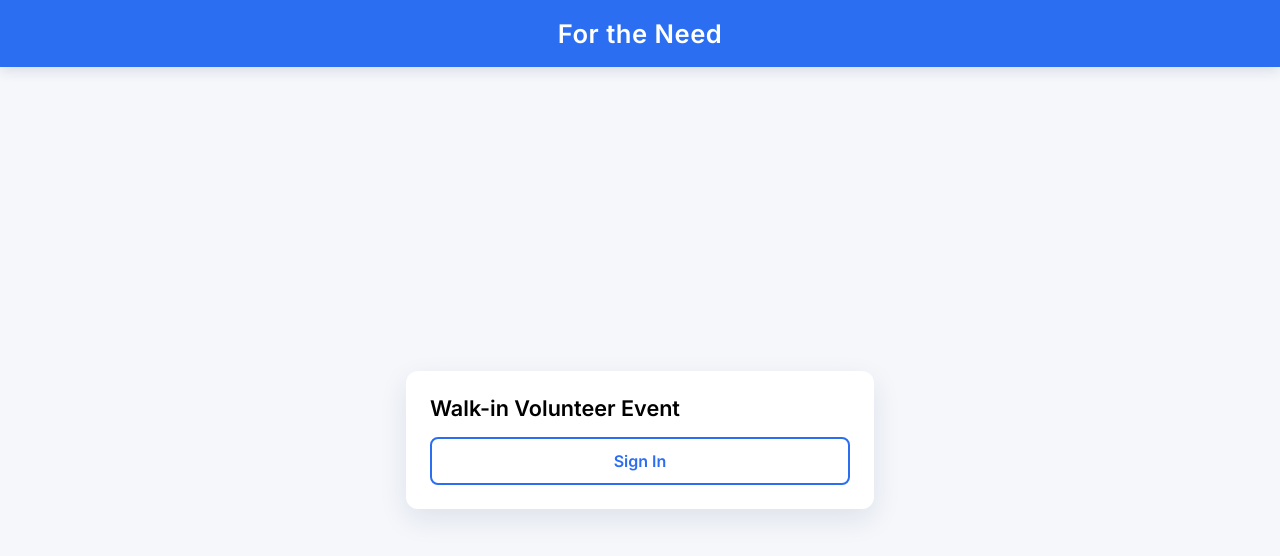
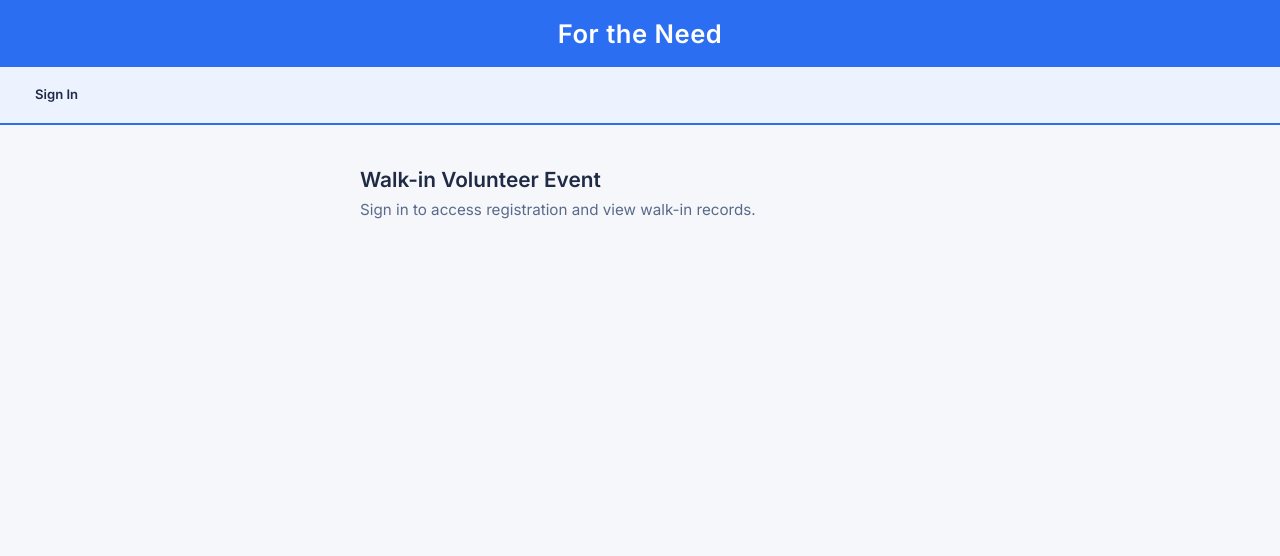
Before and after one commit to bg1790/fortheneed-gc, a website: page index.html in a window 1280 px wide. Drawn offline with Linux system fonts and the light colour scheme.

```diff
--- a/index.html
+++ b/index.html
@@ -17,8 +17,6 @@
       body {
         margin: 0;
         min-height: 100vh;
-        display: grid;
-        place-items: center;
         background: #f5f7fb;
         font-family: "Inter", sans-serif;
       }
@@ -34,46 +32,77 @@
         font-size: 1.6rem;
         font-weight: 600;
         letter-spacing: 0.02em;
-        box-shadow: 0 4px 12px rgba(24, 39, 75, 0.12);
+        z-index: 20;
       }
-      .card {
-        width: min(92vw, 420px);
-        background: #fff;
-        border-radius: 12px;
-        box-shadow: 0 10px 28px rgba(24, 39, 75, 0.1);
-        padding: 24px;
-        margin-top: 80px;
+      .ribbon {
+        position: fixed;
+        top: 67px;
+        left: 0;
+        right: 0;
+        background: #edf2ff;
+        border-bottom: 2px solid #2b6ef2;
+        display: flex;
+        align-items: stretch;
+        padding: 0 8px;
+        z-index: 10;
+        min-height: 56px;
       }
-      h1 {
-        margin: 0 0 16px;
-        font-size: 1.35rem;
+      .ribbon-group {
+        display: flex;
+        align-items: center;
+        gap: 2px;
+        padding: 6px 8px;
+        border-right: 1px solid #c7d2e5;
       }
-      .actions {
-        display: grid;
-        gap: 12px;
+      .ribbon-group:last-child {
+        border-right: none;
       }
-      .actions a,
-      .actions button {
-        display: block;
-        width: 100%;
-        text-align: center;
+      .ribbon-btn {
+        display: flex;
+        flex-direction: column;
+        align-items: center;
+        justify-content: center;
+        padding: 6px 18px;
+        border: 1px solid transparent;
+        border-radius: 3px;
+        background: transparent;
+        color: #1f2a44;
+        font-family: inherit;
+        font-size: 0.82rem;
+        font-weight: 600;
+        cursor: pointer;
         text-decoration: none;
-        padding: 12px 16px;
-        border-radius: 8px;
-        background: #fff;
-        border: 2px solid #2b6ef2;
-        color: #2b6ef2;
-        font-weight: 600;
-        font-size: 1rem;
-        font-family: inherit;
-        cursor: pointer;
+        min-width: 72px;
+        white-space: nowrap;
+        line-height: 1.3;
+        transition: background 0.1s, border-color 0.1s;
       }
-      .actions a:hover,
-      .actions button:hover {
-        background: #eaf1ff;
+      .ribbon-btn:hover {
+        background: #c8d9ff;
+        border-color: #2b6ef2;
+      }
+      .ribbon-btn:active {
+        background: #b0c8ff;
       }
       .hidden {
         display: none !important;
+      }
+      .workspace {
+        margin-top: 135px;
+        padding: 32px 24px;
+        max-width: 560px;
+        margin-left: auto;
+        margin-right: auto;
+      }
+      .workspace h1 {
+        margin: 0 0 8px;
+        font-size: 1.3rem;
+        color: #1f2a44;
+      }
+      .workspace p {
+        margin: 0;
+        color: #5a6a8a;
+        font-size: 0.95rem;
       }
 
       /* Modal */
@@ -160,13 +189,18 @@
   </head>
   <body>
     <header class="banner">For the Need</header>
-    <main class="card">
+
+    <nav class="ribbon" aria-label="Main ribbon">
+      <div class="ribbon-group">
+        <button type="button" id="signin-btn" class="ribbon-btn">Sign In</button>
+        <a data-href="/registration/" class="ribbon-btn hidden">Register</a>
+        <a data-href="/view/" class="ribbon-btn hidden">View</a>
+      </div>
+    </nav>
+
+    <main class="workspace">
       <h1>Walk-in Volunteer Event</h1>
-      <nav class="actions">
-        <button type="button" id="signin-btn">Sign In</button>
-        <a data-href="/registration/" class="hidden">Registration</a>
-        <a data-href="/view/" class="hidden">View</a>
-      </nav>
+      <p>Sign in to access registration and view walk-in records.</p>
     </main>
 
     <div id="modal-overlay" role="dialog" aria-modal="true" aria-labelledby="modal-title">
@@ -207,7 +241,7 @@
       const errorEl = document.getElementById("si-error");
       const submitBtn = document.getElementById("si-submit");
       const signinBtn = document.getElementById("signin-btn");
-      const protectedLinks = document.querySelectorAll(".actions a[data-href]");
+      const protectedLinks = document.querySelectorAll(".ribbon a[data-href]");
 
       function revealProtectedLinks() {
         signinBtn.classList.add("hidden");
```
Also changed, not shown: view/index.html (+34 -5 lines).
